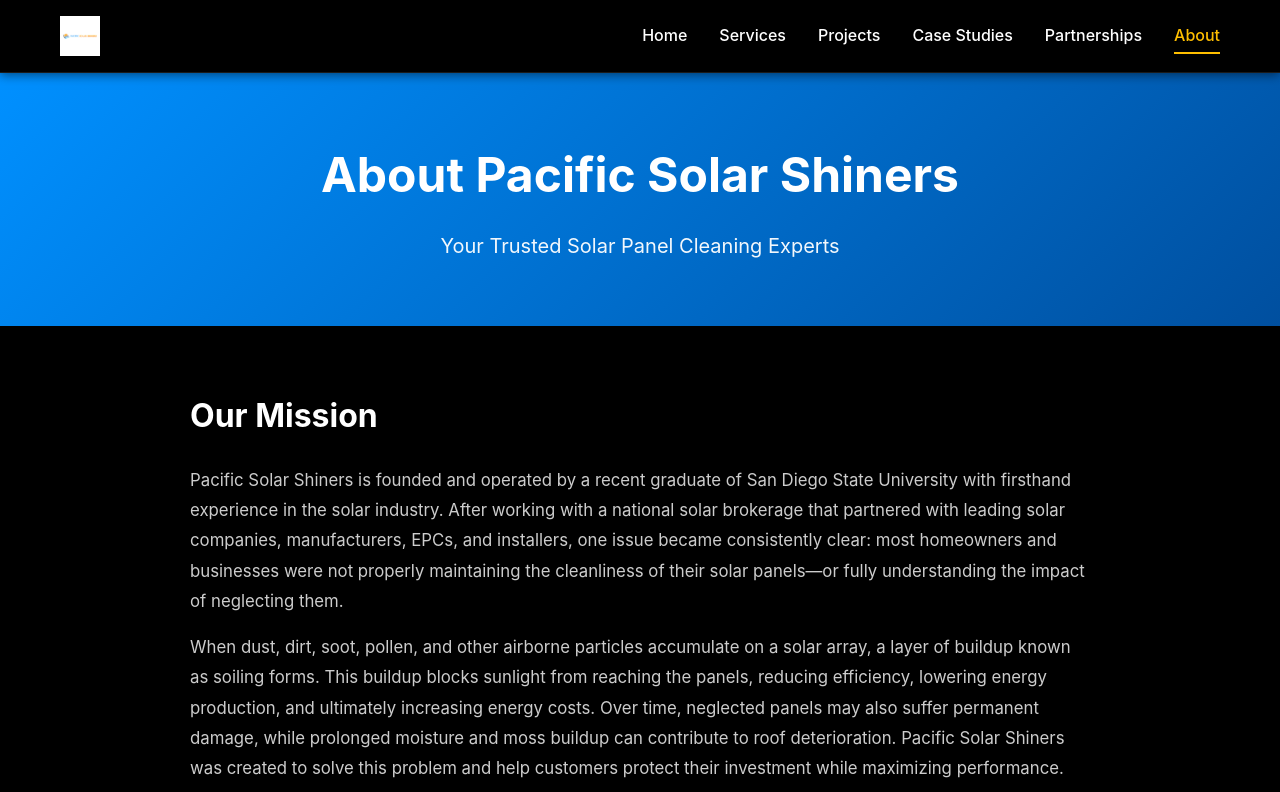
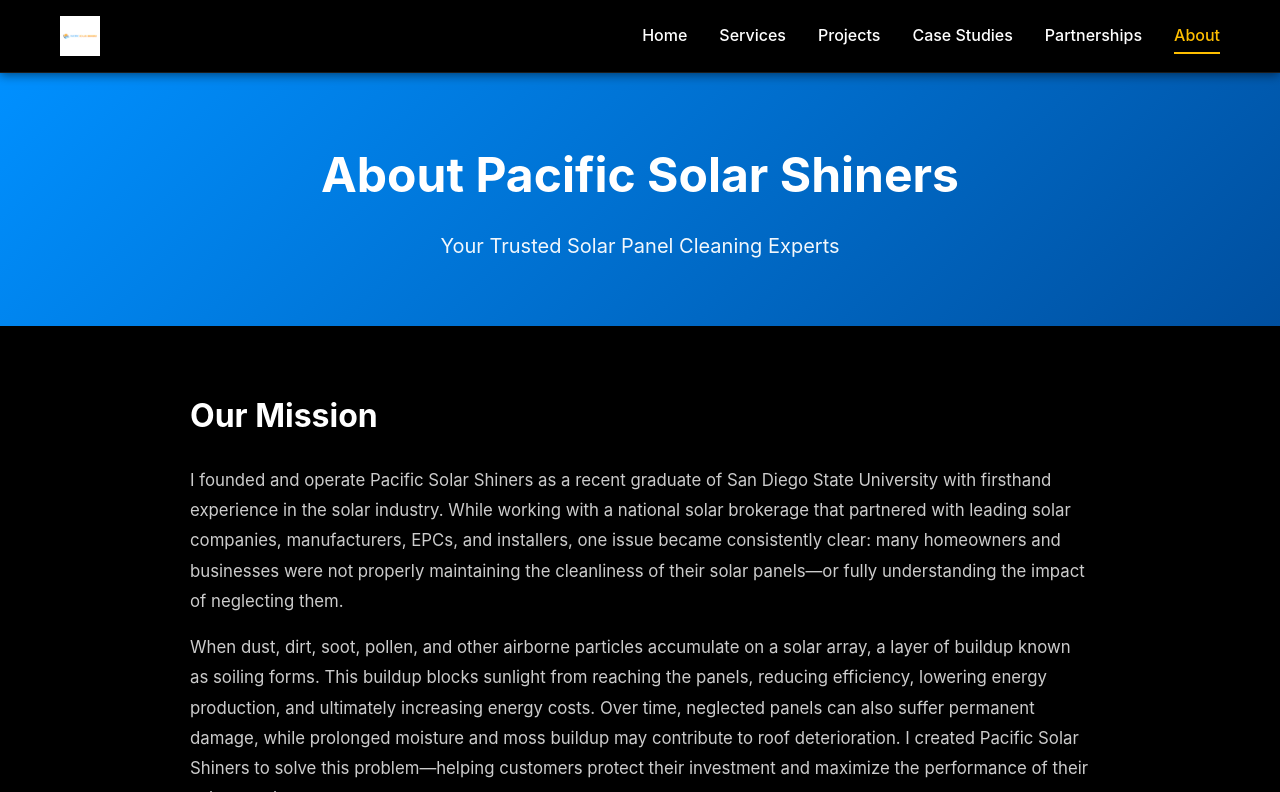
Before and after one commit to austink10/Pacific-Solar-Shiners, a Vue app: page /about in a window 1280 px wide. Shown: the top 792 px of the page. Built offline with nearby package versions, Linux system fonts and the light colour scheme.

Commit message:
Replace Our Mission section text with updated content

```diff
--- a/src/views/About.vue
+++ b/src/views/About.vue
@@ -12,10 +12,10 @@
         <div class="content-section">
           <h2>Our Mission</h2>
           <p>
-            Pacific Solar Shiners is founded and operated by a recent graduate of San Diego State University with firsthand experience in the solar industry. After working with a national solar brokerage that partnered with leading solar companies, manufacturers, EPCs, and installers, one issue became consistently clear: most homeowners and businesses were not properly maintaining the cleanliness of their solar panels—or fully understanding the impact of neglecting them.
+            I founded and operate Pacific Solar Shiners as a recent graduate of San Diego State University with firsthand experience in the solar industry. While working with a national solar brokerage that partnered with leading solar companies, manufacturers, EPCs, and installers, one issue became consistently clear: many homeowners and businesses were not properly maintaining the cleanliness of their solar panels—or fully understanding the impact of neglecting them.
           </p>
           <p>
-            When dust, dirt, soot, pollen, and other airborne particles accumulate on a solar array, a layer of buildup known as soiling forms. This buildup blocks sunlight from reaching the panels, reducing efficiency, lowering energy production, and ultimately increasing energy costs. Over time, neglected panels may also suffer permanent damage, while prolonged moisture and moss buildup can contribute to roof deterioration. Pacific Solar Shiners was created to solve this problem and help customers protect their investment while maximizing performance.
+            When dust, dirt, soot, pollen, and other airborne particles accumulate on a solar array, a layer of buildup known as soiling forms. This buildup blocks sunlight from reaching the panels, reducing efficiency, lowering energy production, and ultimately increasing energy costs. Over time, neglected panels can also suffer permanent damage, while prolonged moisture and moss buildup may contribute to roof deterioration. I created Pacific Solar Shiners to solve this problem—helping customers protect their investment and maximize the performance of their solar panels.
           </p>
         </div>
 
```
